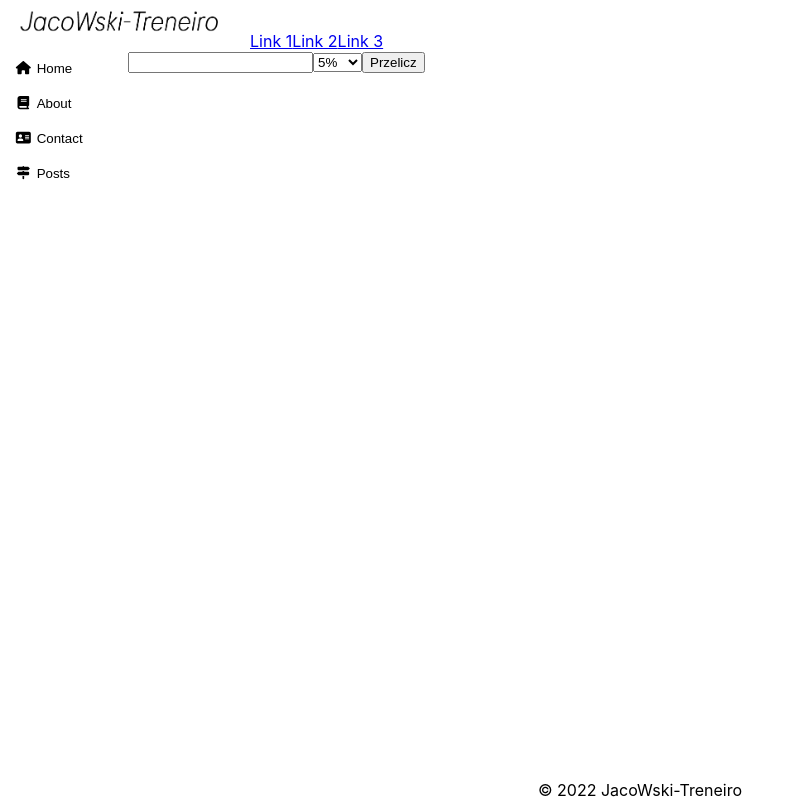
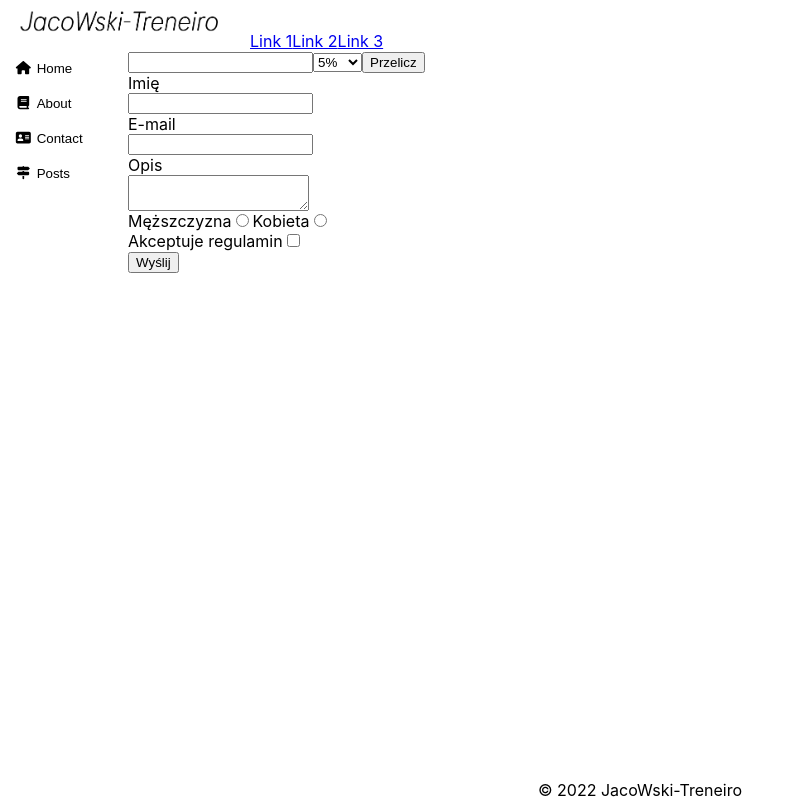
Before and after one commit to JacoWski/poligon, a React (Create React App) app: page / in a window 1280 px wide. Shown: the whole page, without its empty margins (0-790 px from the left). Built offline with nearby package versions, Linux system fonts and the light colour scheme; the HTML template or start-up script is replaced by a standard one.

Commit message:
Form validation.

```diff
--- a/src/pages/Articles.js
+++ b/src/pages/Articles.js
@@ -3,11 +3,13 @@ import React from "react";
 // import Employees from "components/Employees";
 // import data from 'DataFactory/employeesData';
 import Restaurant from "pages/Restaurant";
+import User from "pages/User";
 
 const Article = () => {
     return(
         <div className="article">
             <Restaurant/>
+            <User/>
             {/* {data.map((e) => (
                 <Employees name={e.name}
                             familyName={e.familyName}
--- /dev/null
+++ b/src/pages/User.css
@@ -0,0 +1,15 @@
+.user-form-container form input {
+    display: block;
+}
+
+.user-form-container form textarea {
+    display: block;
+}
+
+.label-pointer {
+    cursor: pointer;
+}
+
+.user-form-group input {
+    display: inline !important;
+}
--- /dev/null
+++ b/src/pages/User.js
@@ -0,0 +1,46 @@
+import React, { useRef } from "react";
+
+import 'pages/User.css';
+// import { useInput } from "utilities/hooks";
+
+const User = () => {
+    const menRef = useRef();
+    const womenRef = useRef();
+    const acceptRef = useRef();
+
+    const handleGenderChange = (event) => {
+        if (event.target.name === 'men') womenRef.current.checked = false;
+        if (event.target.name === 'women') menRef.current.checked = false;
+    };
+    const handleInvalidSubmit = (event) => {
+        const element = document.getElementsByName(event.target.name);
+        element[0].style = 'border: 2px solid red';
+        event.preventDefault();
+    };
+
+    return(
+        <div className="user-form-container">
+            <form onInvalid ={handleInvalidSubmit}>
+                <label htmlFor="name">Imię</label>
+                <input type={'text'} name='name' required />
+                <label htmlFor="email">E-mail</label>
+                <input type={'email'} name='email' required />
+                <label htmlFor="bio">Opis</label>
+                <textarea name="bio" required></textarea>
+                <div className="user-form-group">
+                    <label htmlFor="men" className="label-pointer" onClick={() => menRef.current.click()}>Męższczyzna</label>
+                    <input ref={menRef} type={'radio'} name='men' required onClick={handleGenderChange} />
+                    <label htmlFor="women" className="label-pointer" onClick={() => womenRef.current.click()}>Kobieta</label>
+                    <input ref={womenRef} type={'radio'} name='women' required onClick={handleGenderChange} on/>
+                </div>
+                <div className="user-form-group">
+                    <label htmlFor="accept" className="label-pointer" onClick={() => acceptRef.current.click()}>Akceptuje regulamin</label>
+                    <input ref={acceptRef} type={'checkbox'} name='accept' required />
+                </div>
+                <button type="submit">Wyślij</button>
+            </form>
+        </div>
+    );
+};
+
+export default User;
```
